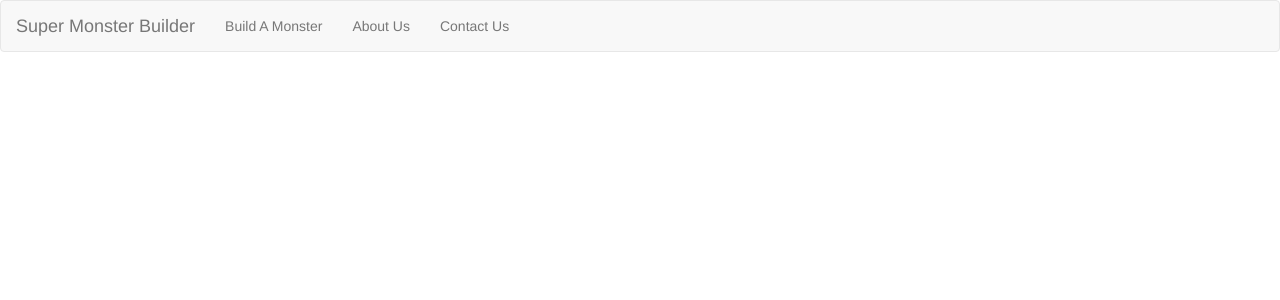
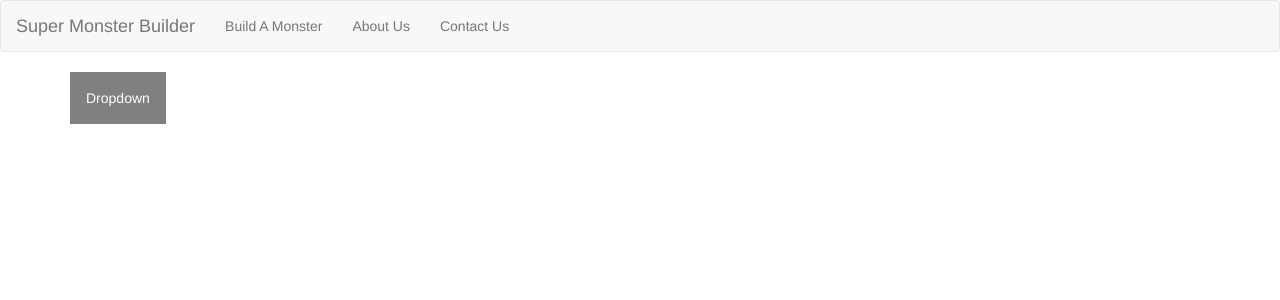
Before and after one commit to jocelynsaysrawr/angular-monster-builder, an Angular app: page / in a window 1280 px wide. Shown: the top 300 px of the page. Built offline with nearby package versions, Linux system fonts and the light colour scheme.

Commit message:
add nav to app.component

```diff
--- a/src/app/app.component.html
+++ b/src/app/app.component.html
@@ -1,6 +1,6 @@
 <app-header>
 </app-header>
 <div class="container">
-
+  <app-navigation></app-navigation>
 
 </div>
```
